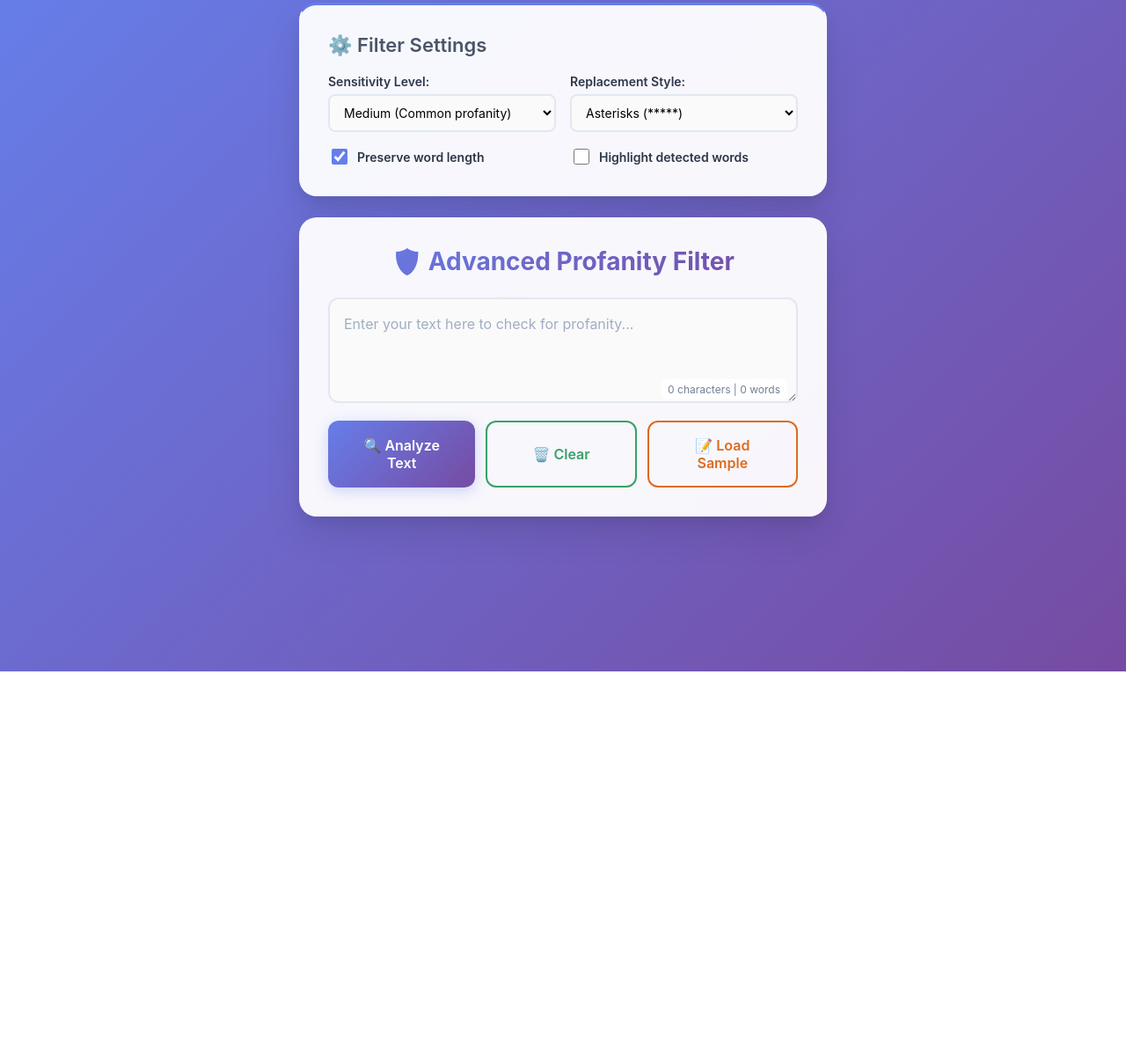
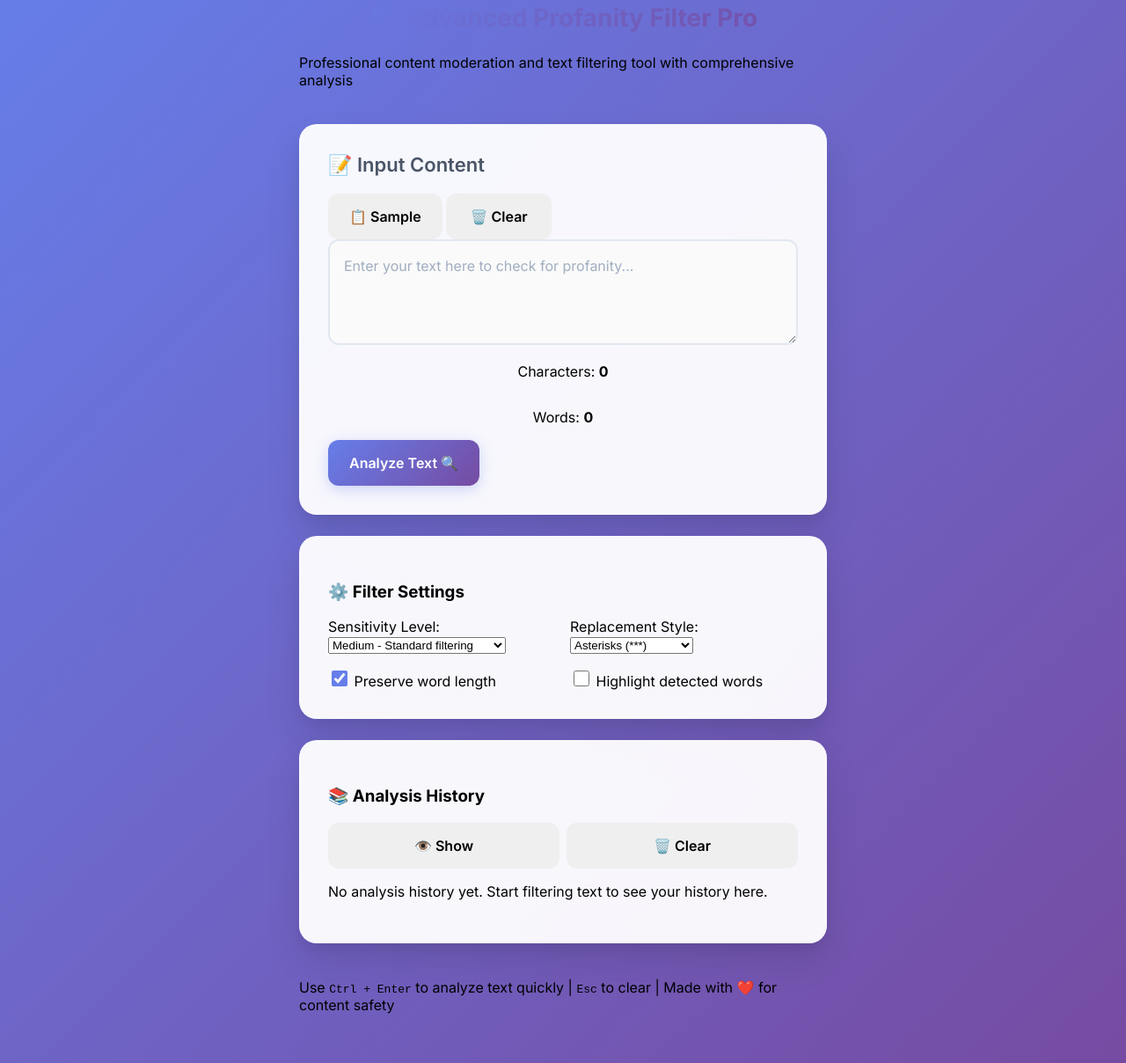
Before and after one commit to dipali41235/PROFANITY-FILTER-APP, a plain HTML site: page index.html in a window 1280 px wide. Shown: the part 37-1245 px from the top of the page at 88% size. Before the commit the page ends 800 px from the top, so only its background shows below. Drawn offline with Linux system fonts and the light colour scheme.

Commit message:
Update index.html

```diff
--- a/index.html
+++ b/index.html
@@ -3,112 +3,168 @@
 <head>
   <meta charset="UTF-8" />
   <meta name="viewport" content="width=device-width, initial-scale=1.0"/>
-  <title>Profanity Filter App</title>
+  <title>Advanced Profanity Filter Pro</title>
   <link rel="stylesheet" href="style.css">
+  <link href="https://fonts.googleapis.com/css2?family=Inter:wght@300;400;500;600;700&display=swap" rel="stylesheet">
 </head>
 <body>
   <div class="wrapper">
+    <!-- Header -->
+    <div class="header">
+      <h1>🛡️ Advanced Profanity Filter Pro</h1>
+      <p>Professional content moderation and text filtering tool with comprehensive analysis</p>
+    </div>
+
+    <!-- Main Input Card -->
+    <div class="card">
+      <div class="card-header">
+        <h2>📝 Input Content</h2>
+        <div class="controls">
+          <button id="sampleBtn" class="icon-btn">📋 Sample</button>
+          <button id="clearBtn" class="icon-btn">🗑️ Clear</button>
+        </div>
+      </div>
+
+      <textarea id="textInput" placeholder="Enter your text here to check for profanity..."></textarea>
+
+      <div class="input-stats">
+        <div class="stat-item">
+          <span>Characters: <strong id="charCount">0</strong></span>
+        </div>
+        <div class="stat-item">
+          <span>Words: <strong id="wordCount">0</strong></span>
+        </div>
+      </div>
+
+      <button id="checkBtn" class="primary">
+        <span class="btn-text">Analyze Text</span>
+        <span class="btn-icon">🔍</span>
+      </button>
+
+      <div class="spinner" id="spinner">
+        <div class="spinner-inner"></div>
+      </div>
+
+      <div id="errorMessage"></div>
+    </div>
+
     <!-- Settings Panel -->
-    <div class="card settings-card">
-      <h2>⚙️ Filter Settings</h2>
+    <div class="card settings-panel">
+      <h3>⚙️ Filter Settings</h3>
+
       <div class="settings-grid">
-        <div class="setting-item">
+        <div class="setting-group">
           <label for="sensitivity">Sensitivity Level:</label>
-          <select id="sensitivity" class="setting-input">
-            <option value="low">Low (Basic words only)</option>
-            <option value="medium" selected>Medium (Common profanity)</option>
-            <option value="high">High (Includes mild language)</option>
+          <select id="sensitivity">
+            <option value="low">Low - Basic profanity only</option>
+            <option value="medium" selected>Medium - Standard filtering</option>
+            <option value="high">High - Comprehensive filtering</option>
           </select>
         </div>
-        <div class="setting-item">
+
+        <div class="setting-group">
           <label for="replacement">Replacement Style:</label>
-          <select id="replacement" class="setting-input">
-            <option value="asterisk" selected>Asterisks (*****)</option>
-            <option value="hash">Hash marks (#####)</option>
-            <option value="dash">Dashes (-----)</option>
-            <option value="block">Block chars (█████)</option>
-            <option value="clean">[CENSORED]</option>
+          <select id="replacement">
+            <option value="asterisk">Asterisks (***)</option>
+            <option value="partial">Partial (f**k)</option>
+            <option value="symbol">[FILTERED]</option>
+            <option value="remove">Remove completely</option>
           </select>
         </div>
-        <div class="setting-item checkbox-item">
+
+        <div class="setting-group">
+          <div class="checkbox-wrapper">
             <input type="checkbox" id="preserveLength" checked>
             <label for="preserveLength">Preserve word length</label>
           </div>
-        <div class="setting-item checkbox-item">
+        </div>
+
+        <div class="setting-group">
+          <div class="checkbox-wrapper">
             <input type="checkbox" id="highlightWords">
             <label for="highlightWords">Highlight detected words</label>
           </div>
         </div>
       </div>
+    </div>
 
-    <!-- Main Input Panel -->
-    <div class="card">
-      <h1>🛡️ Advanced Profanity Filter</h1>
-      <div class="input-container">
-        <textarea id="textInput" placeholder="Enter your text here to check for profanity..."></textarea>
-        <div class="char-count">
-          <span id="charCount">0</span> characters | <span id="wordCount">0</span> words
+    <!-- Results Card -->
+    <div class="card output-card" id="outputCard">
+      <div class="card-header">
+        <h2>📊 Analysis Results</h2>
+        <div class="action-buttons">
+          <button id="copyBtn" class="icon-btn" title="Copy filtered text">📋</button>
+          <button id="copyOriginalBtn" class="icon-btn" title="Copy original text">📄</button>
+          <button id="shareBtn" class="icon-btn" title="Share results">🔗</button>
         </div>
       </div>
-      <div class="button-group">
-        <button id="checkBtn" class="primary">🔍 Analyze Text</button>
-        <button id="clearBtn" class="secondary outline">🗑️ Clear</button>
-        <button id="sampleBtn" class="tertiary outline">📝 Load Sample</button>
-      </div>
-      <div class="spinner" id="spinner"></div>
-      <div id="errorMessage"></div>
-    </div>
 
-    <!-- Results Panel -->
-    <div class="card output-card" id="outputCard">
-      <h2>📊 Analysis Results</h2>
-      <div class="stats-grid">
-        <div class="stat-item clean">
+      <!-- Quick Stats -->
+      <div class="quick-stats">
+        <div class="stat-card clean">
           <div class="stat-number" id="cleanWords">0</div>
           <div class="stat-label">Clean Words</div>
         </div>
-        <div class="stat-item flagged">
+        <div class="stat-card flagged">
           <div class="stat-number" id="flaggedWords">0</div>
           <div class="stat-label">Flagged Words</div>
         </div>
-        <div class="stat-item severity">
+        <div class="stat-card severity">
           <div class="stat-number" id="severityScore">0</div>
-          <div class="stat-label">Risk Score</div>
+          <div class="stat-label">Severity Score</div>
+        </div>
+        <div class="stat-card status">
+          <div class="stat-badge" id="hasProfanity">Clean</div>
+          <div class="stat-label">Status</div>
         </div>
       </div>
 
-      <div class="result">
+      <!-- Text Results -->
+      <div class="results-container">
+        <div class="result-section">
+          <div class="result-header">
             <strong>📝 Original Text:</strong>
-        <div class="text-display" id="original">—</div>
           </div>
-      <div class="result">
-        <strong>✨ Filtered Text:</strong>
-        <div class="text-display" id="censored">—</div>
-      </div>
-      <div class="result">
-        <strong>🏷️ Status:</strong>
-        <span id="hasProfanity">—</span>
-      </div>
-      <div class="result" id="detectedWordsResult" style="display: none;">
-        <strong>🚩 Detected Words:</strong>
-        <div id="detectedWordsList"></div>
+          <div class="result-content" id="original">—</div>
         </div>
 
-      <div class="button-group">
-        <button id="copyBtn" class="secondary">📋 Copy Filtered</button>
-        <button id="copyOriginalBtn" class="tertiary outline">📄 Copy Original</button>
-        <button id="shareBtn" class="accent outline">🔗 Share Results</button>
+        <div class="result-section">
+          <div class="result-header">
+            <strong>✨ Filtered Text:</strong>
+          </div>
+          <div class="result-content" id="censored">—</div>
+        </div>
+
+        <div class="result-section detected-words" id="detectedWordsResult">
+          <div class="result-header">
+            <strong>🚨 Detected Issues:</strong>
+          </div>
+          <div class="detected-words-container" id="detectedWordsList"></div>
+        </div>
       </div>
     </div>
 
-    <!-- History Panel -->
-    <div class="card history-card" id="historyCard" style="display: none;">
-      <h2>📈 Analysis History</h2>
+    <!-- History Card -->
+    <div class="card history-card" id="historyCard">
+      <div class="card-header">
+        <h3>📚 Analysis History</h3>
         <div class="history-controls">
-        <button id="showHistoryBtn" class="tertiary outline small">📊 Show History</button>
-        <button id="clearHistoryBtn" class="danger outline small">🗑️ Clear History</button>
+          <button id="showHistoryBtn" class="icon-btn">👁️ Show</button>
+          <button id="clearHistoryBtn" class="icon-btn">🗑️ Clear</button>
         </div>
-      <div id="historyList"></div>
+      </div>
+      <div class="history-list" id="historyList">
+        <p class="no-history">No analysis history yet. Start filtering text to see your history here.</p>
+      </div>
+    </div>
+
+    <!-- Footer -->
+    <div class="footer">
+      <p>
+        Use <kbd>Ctrl + Enter</kbd> to analyze text quickly |
+        <kbd>Esc</kbd> to clear |
+        Made with ❤️ for content safety
+      </p>
     </div>
   </div>
 
```
Lines whose indentation alone changed are shown as unchanged.
